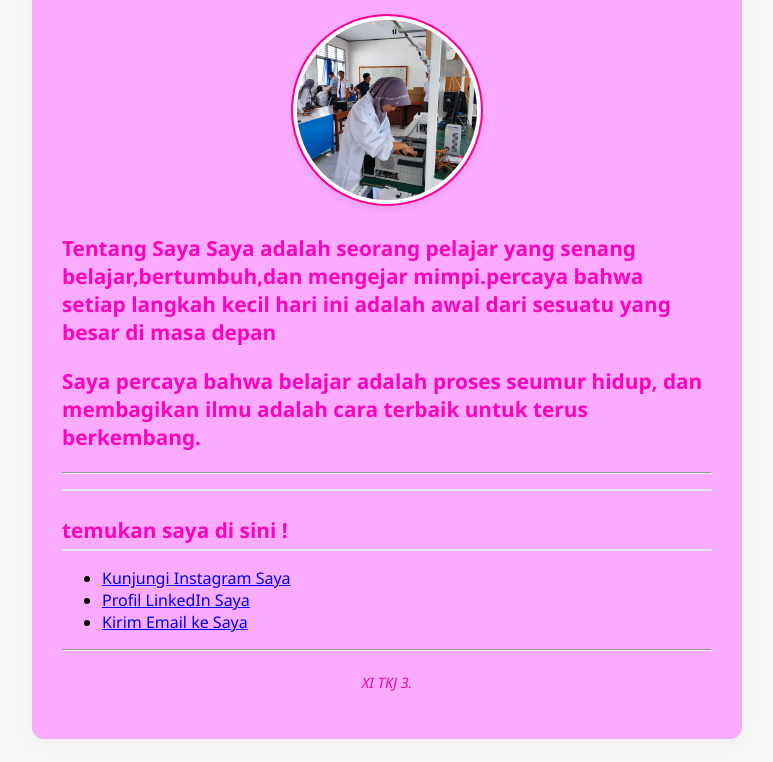
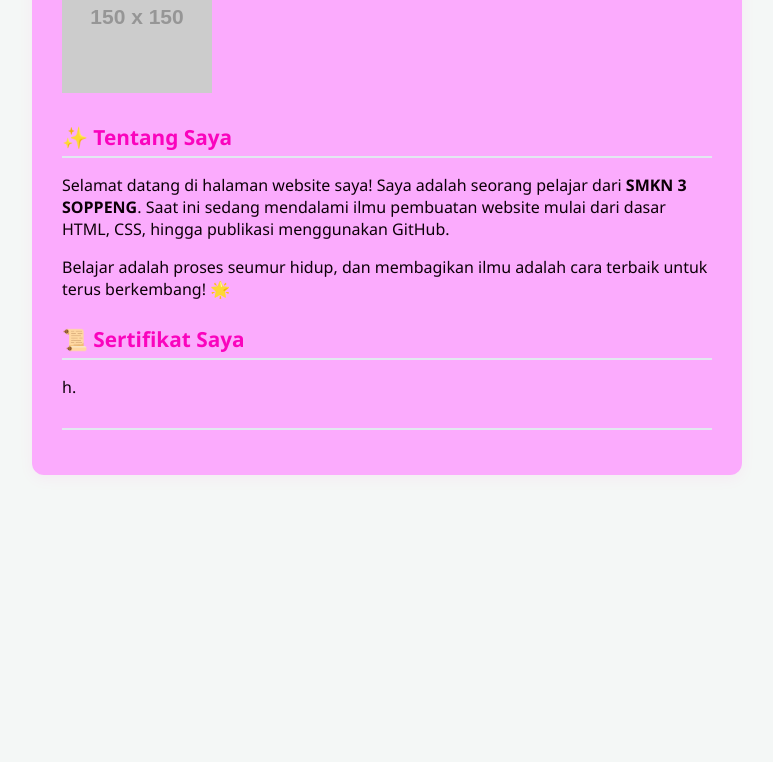
Before and after one commit to salwasalwanurfakhira-prog/web-profil, a plain HTML site: page index.html in a window 1280 px wide. Shown: the part 133-895 px from the top of the page, without its empty margins (253-1026 px from the left). After the commit the page ends 800 px from the top, so only its background shows below. Drawn offline with Linux system fonts and the light colour scheme; files that its build step writes are made by us from their sources; placeholder pictures from the web are drawn by us; files whose address does not match are found by name.

Commit message:
Update index.html

```diff
--- a/index.html
+++ b/index.html
@@ -3,57 +3,59 @@
 <head>
     <meta charset="UTF-8">
     <meta name="viewport" content="width=device-width, initial-scale=1.0">
-    <title>Profil Saya - Salwa Nur Fakhira</title>
-
-<link rel="stylesheet" href="CSS/style.css">
-    </head>
+    <title>Profil Saya</title>
+    <!-- Menghubungkan ke file CSS -->
+    <link rel="stylesheet" href="css/style.css">
+    <link href="https://fonts.googleapis.com/css2?family=Poppins:wght@300;400;500;600&display=swap" rel="stylesheet">
+</head>
 <body>
 
     <div class="container">
-        <!-- Bagian Header / Nama -->
-        <h1>Halo, Saya Salwa Nur Fakhira </h1>
+        <!-- Menu Navigasi -->
+        <nav class="navbar">
+            <button class="nav-btn active" onclick="switchPage('beranda', this)">Beranda</button>
+            <button class="nav-btn" onclick="switchPage('sertifikat', this)">Sertifikat</button>
+            <button class="nav-btn" onclick="switchPage('galeri', this)">Galeri</button>
+        </nav>
 
-        <hr>
-
-        <!-- Bagian Foto Profil -->
-        <div class="profile-img-container">
-            <!-- Pastikan nama file gambar sesuai dengan yang ada di dalam folder project kamu -->
-            <img src="c:\Users\HYPE\Pictures\Camera Roll\06.jpeg"alt="06.jpeg">
+        <!-- Halaman Beranda -->
+        <div id="beranda" class="page active-page">
+            <div class="profile-container">
+                <img src="https://via.placeholder.com/150" alt="Foto Profil" class="profile-pic">
+            </div>
+            <div>
+                <h2>✨ Tentang Saya</h2>
+                <p>Selamat datang di halaman website saya! Saya adalah seorang pelajar dari <strong>SMKN 3 SOPPENG</strong>. Saat ini sedang mendalami ilmu pembuatan website mulai dari dasar HTML, CSS, hingga publikasi menggunakan GitHub.</p>
+                <p class="quote">Belajar adalah proses seumur hidup, dan membagikan ilmu adalah cara terbaik untuk terus berkembang! 🌟</p>
+            </div>
         </div>
 
-        <!-- Bagian Teks Perkenalan -->
-        <h2>Tentang Saya</hc:\Users\HYPE\Pictures\Camera
-        </p>
-            Saya adalah seorang pelajar yang senang belajar,bertumbuh,dan mengejar mimpi.percaya bahwa setiap langkah kecil hari ini adalah awal dari sesuatu yang  besar di masa depan
+        <!-- Halaman Sertifikat -->
+        <div id="sertifikat" class="page">
+            <h2>📜 Sertifikat Saya</h2>
+            <p>h.</p>
+        </div>
 
-        </p>
-        <p>
-            Saya percaya bahwa belajar adalah proses seumur hidup, dan membagikan ilmu adalah cara terbaik untuk terus berkembang.
-        </p>
+        <!-- Halaman Galeri -->
+        <div id="galeri" class="page">
+            <h2></h2>
+            <p.</p>
+        </div>
+    </div>
 
-        <hr>
+    <!-- JavaScript -->
+    <script>
+        function switchPage(pageId, element) {
+            const pages = document.querySelectorAll('.page');
+            pages.forEach(page => page.classList.remove('active-page'));
 
-                            <!-- Bagian Link Sosial Media -->
-                              <h2>temukan saya di sini !</h2>
-                            <ul class="social-link">
-            <li>
-                <a    href="https://www.instagram.com/slwanurfakhira" target="_blank">Kunjungi Instagram Saya</a>
-            </li>
-            <li>
-                <a    href="https://linkedin.com/" target="_blank">Profil LinkedIn Saya</a>
-            </li>
-            <li>
-                <a    href=":salwasalwanurfakhira@gmail.com">Kirim Email ke Saya</a>
-            </li>
-        </ul>
+            const buttons = document.querySelectorAll('.nav-btn');
+            buttons.forEach(btn => btn.classList.remove('active'));
 
-        <hr>
-
-        <!-- Bagian Footer (Catatan Kaki) -->
-        <footer>
-            <p><i>XI TKJ 3.</i></p>
-        </footer>
-    </div>
+            document.getElementById(pageId).classList.add('active-page');
+            element.classList.add('active');
+        }
+    </script>
 
 </body>
 </html>
```
